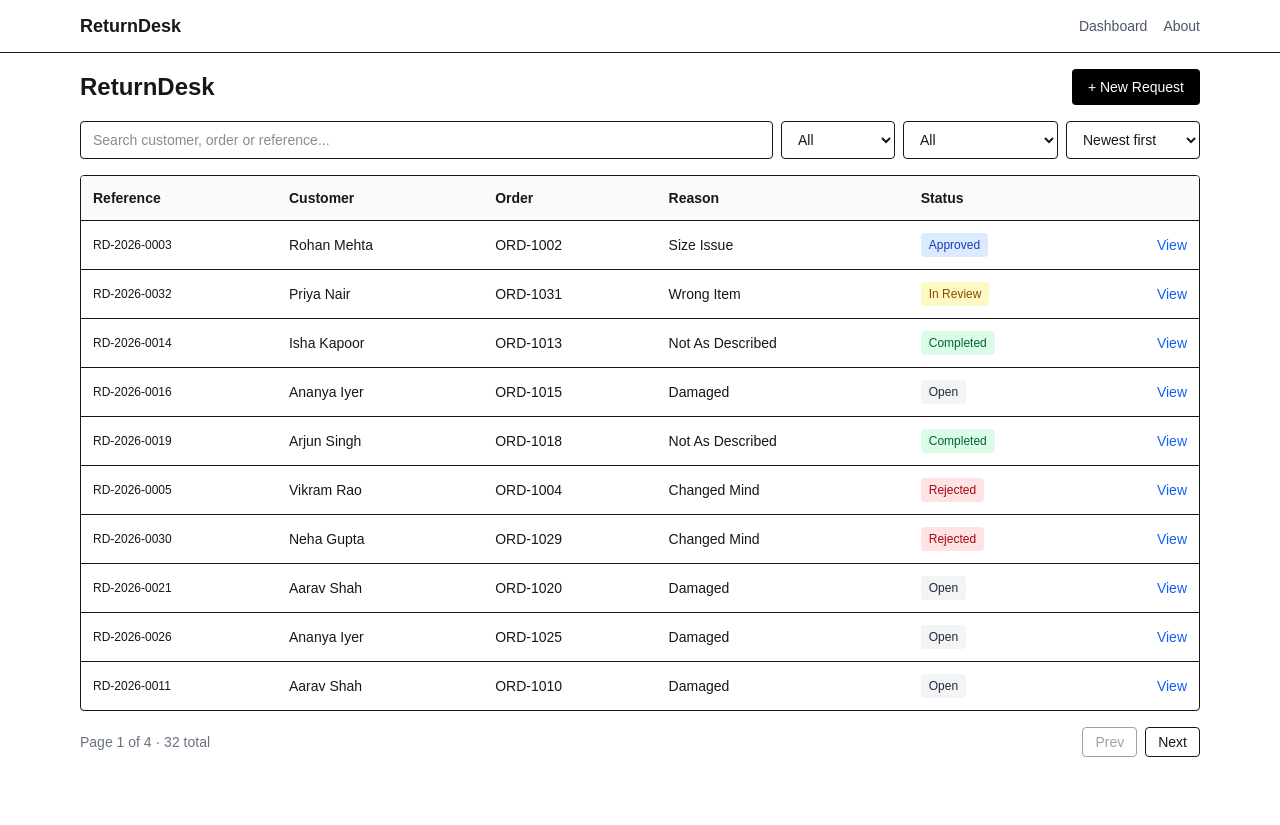
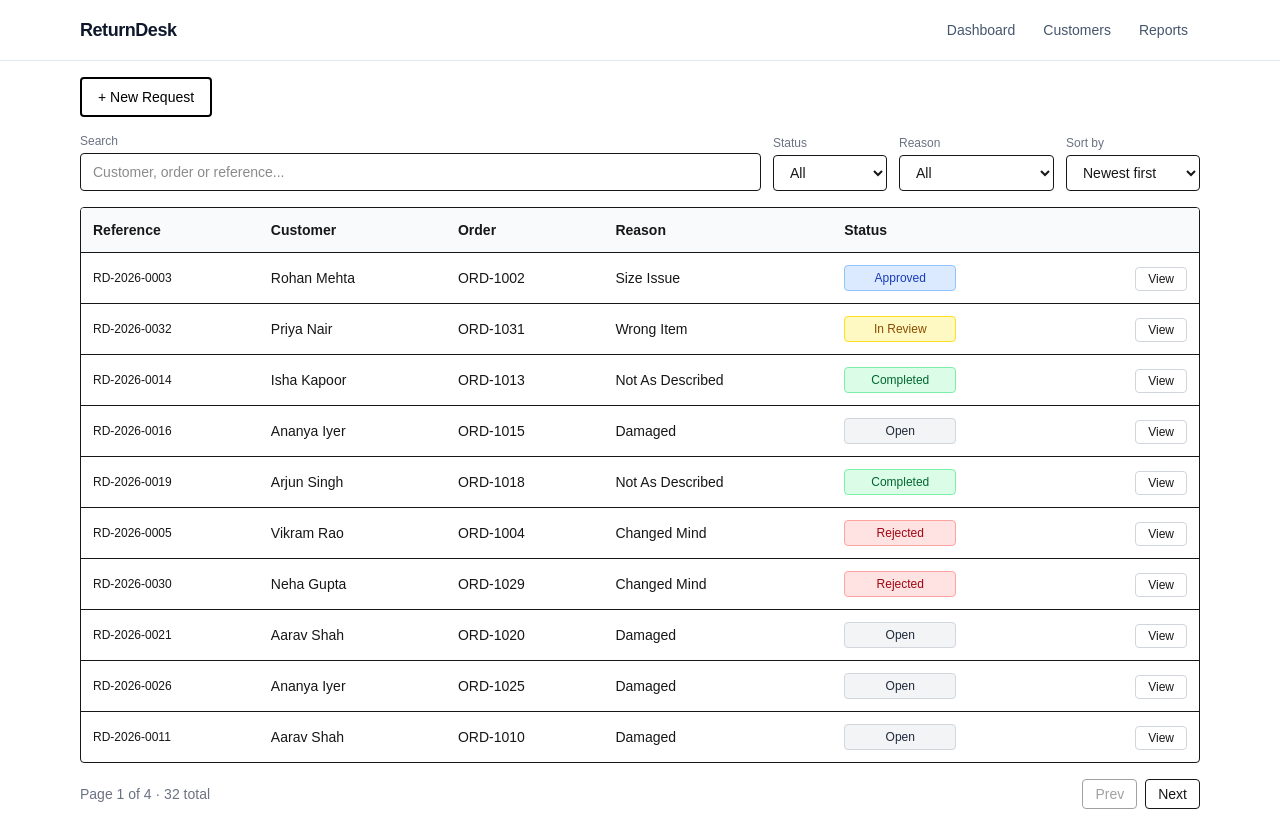
Before and after one commit to sandhya-mehtre/return-desk-frido-assignment, a Next.js app: page / in a window 1280 px wide. Before the commit the page ends 800 px from the top, so only its background shows below. Built offline with nearby package versions, Linux system fonts and the light colour scheme.

Commit message:
improved the styling used for navbar, home page and status chip

```diff
--- a/src/app/page.tsx
+++ b/src/app/page.tsx
@@ -57,24 +57,29 @@ export default function HomePage() {
   return (
     <main className="max-w-6xl mx-auto p-4">
       <div className="flex justify-between items-center mb-4">
-        <h1 className="text-2xl font-bold">ReturnDesk</h1>
         <Link
   href="/requests/new"
-          className="bg-black text-white px-4 py-2 rounded text-sm"
+  className="border-2 border-black text-black px-4 py-2 rounded text-sm font-medium hover:bg-black hover:text-white transition-colors"
 >
   + New Request
 </Link>
       </div>
 
       {/* Filters */}
-      <div className="flex flex-wrap gap-2 mb-4">
+      <div className="flex flex-wrap gap-3 mb-4 items-end">
+  <div className="flex-1 min-w-full sm:min-w-[200px]">
+    <label className="block text-xs text-gray-500 mb-1">Search</label>
     <input
       type="text"
-          placeholder="Search customer, order or reference..."
+      placeholder="Customer, order or reference..."
       value={searchInput}
       onChange={(e) => setSearchInput(e.target.value)}
-          className="border rounded px-3 py-2 text-sm flex-1 min-w-full sm:min-w-[200px]"
+      className="border rounded px-3 py-2 text-sm w-full"
     />
+  </div>
+
+  <div>
+    <label className="block text-xs text-gray-500 mb-1">Status</label>
     <select
       value={status}
       onChange={(e) => setStatus(e.target.value as ReturnStatus | "All")}
@@ -84,6 +89,10 @@ export default function HomePage() {
         <option key={s} value={s}>{s}</option>
       ))}
     </select>
+  </div>
+
+  <div>
+    <label className="block text-xs text-gray-500 mb-1">Reason</label>
     <select
       value={reason}
       onChange={(e) => setReason(e.target.value as ReturnReason | "All")}
@@ -93,6 +102,10 @@ export default function HomePage() {
         <option key={r} value={r}>{r}</option>
       ))}
     </select>
+  </div>
+
+  <div>
+    <label className="block text-xs text-gray-500 mb-1">Sort by</label>
     <select
       value={`${sortBy}:${sortOrder}`}
       onChange={(e) => {
@@ -107,6 +120,7 @@ export default function HomePage() {
       <option value="customerName:asc">Customer A-Z</option>
       <option value="status:asc">Status</option>
     </select>
+  </div>
 </div>
 
       {/* Table */}
@@ -138,7 +152,10 @@ export default function HomePage() {
                   <td className="p-3">{r.reason}</td>
                   <td className="p-3"><StatusBadge status={r.status} /></td>
                   <td className="p-3 text-right">
-                    <Link href={`/requests/${r.id}`} className="text-blue-600 hover:underline">
+  <Link
+    href={`/requests/${r.id}`}
+    className="border border-gray-300 rounded px-3 py-1 text-xs hover:bg-gray-50"
+  >
     View
   </Link>
 </td>
@@ -158,14 +175,14 @@ export default function HomePage() {
           <button
             disabled={page <= 1}
             onClick={() => setPage((p) => p - 1)}
-            className="border rounded px-3 py-1 disabled:opacity-40"
+            className="border rounded px-3 py-1 disabled:opacity-40 hover:bg-gray-50 cursor-pointer"
           >
             Prev
           </button>
           <button
             disabled={page >= totalPages}
             onClick={() => setPage((p) => p + 1)}
-            className="border rounded px-3 py-1 disabled:opacity-40"
+            className="border rounded px-3 py-1 disabled:opacity-40 hover:bg-gray-50 cursor-pointer"
           >
             Next
           </button>
--- a/src/components/Navbar.tsx
+++ b/src/components/Navbar.tsx
@@ -2,17 +2,32 @@ import Link from "next/link";
 
 export default function Navbar() {
   return (
-    <nav className="border-b bg-white">
-      <div className="max-w-6xl mx-auto px-4 py-3 flex justify-between items-center">
-        <Link href="/" className="font-bold text-lg">
+    <nav className="sticky top-0 z-50 border-b border-slate-200 bg-white/80 backdrop-blur-md">
+      <div className="max-w-6xl mx-auto px-4 py-3.5 flex justify-between items-center">
+        <Link
+          href="/"
+          className="font-semibold text-lg tracking-tight text-slate-900 hover:text-gray-900 transition-colors"
+        >
           ReturnDesk
         </Link>
-        <div className="flex gap-4 text-sm">
-          <Link href="/dashboard" className="text-gray-600 hover:text-black">
+        <div className="flex gap-1 text-sm font-medium">
+          <Link
+            href="/"
+            className="px-3 py-1.5 rounded-md text-slate-600 hover:text-slate-900 hover:bg-slate-100 transition-colors"
+          >
             Dashboard
           </Link>
-          <Link href="/about" className="text-gray-600 hover:text-black">
-            About
+          <Link
+            href="/customers"
+            className="px-3 py-1.5 rounded-md text-slate-600 hover:text-slate-900 hover:bg-slate-100 transition-colors"
+          >
+            Customers
+          </Link>
+          <Link
+            href="/reports"
+            className="px-3 py-1.5 rounded-md text-slate-600 hover:text-slate-900 hover:bg-slate-100 transition-colors"
+          >
+            Reports
           </Link>
         </div>
       </div>
--- a/src/components/StatusBadge.tsx
+++ b/src/components/StatusBadge.tsx
@@ -1,17 +1,17 @@
 import { ReturnStatus } from "@/lib/redux/requestsSlice";
 
 const STATUS_STYLES: Record<ReturnStatus, string> = {
-  Open: "bg-gray-100 text-gray-800",
-  "In Review": "bg-yellow-100 text-yellow-800",
-  Approved: "bg-blue-100 text-blue-800",
-  Completed: "bg-green-100 text-green-800",
-  Rejected: "bg-red-100 text-red-800",
+  Open: "bg-gray-100 text-gray-800 border-gray-300",
+  "In Review": "bg-yellow-100 text-yellow-800 border-yellow-300",
+  Approved: "bg-blue-100 text-blue-800 border-blue-300",
+  Completed: "bg-green-100 text-green-800 border-green-300",
+  Rejected: "bg-red-100 text-red-800 border-red-300",
 };
 
 export default function StatusBadge({ status }: { status: ReturnStatus }) {
   return (
     <span
-      className={`inline-block px-2 py-1 rounded text-xs font-medium ${STATUS_STYLES[status]}`}
+      className={`inline-block w-28 text-center px-2 py-1 rounded border text-xs font-medium ${STATUS_STYLES[status]}`}
     >
       {status}
     </span>
```
Lines whose indentation alone changed are shown as unchanged.
